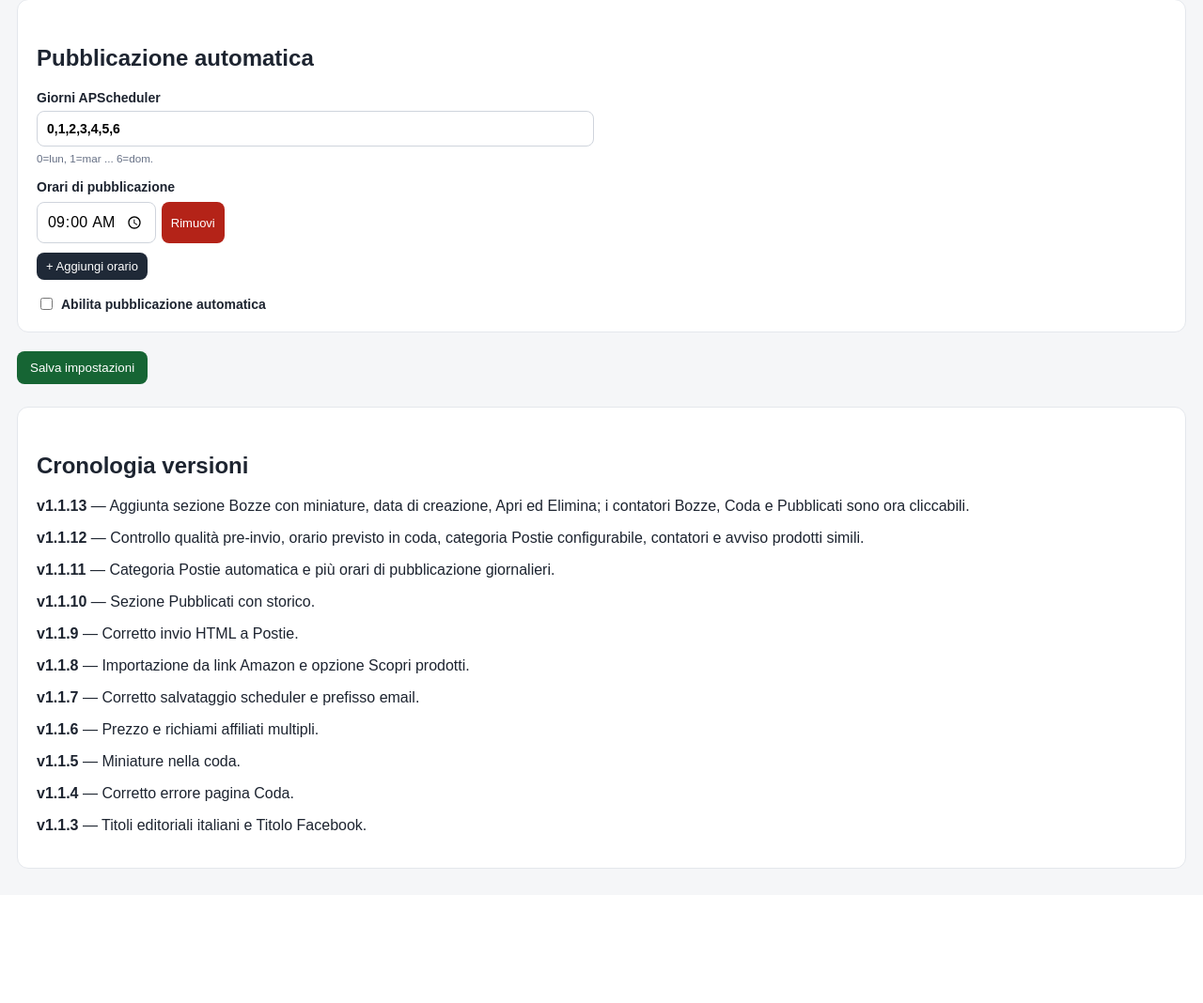
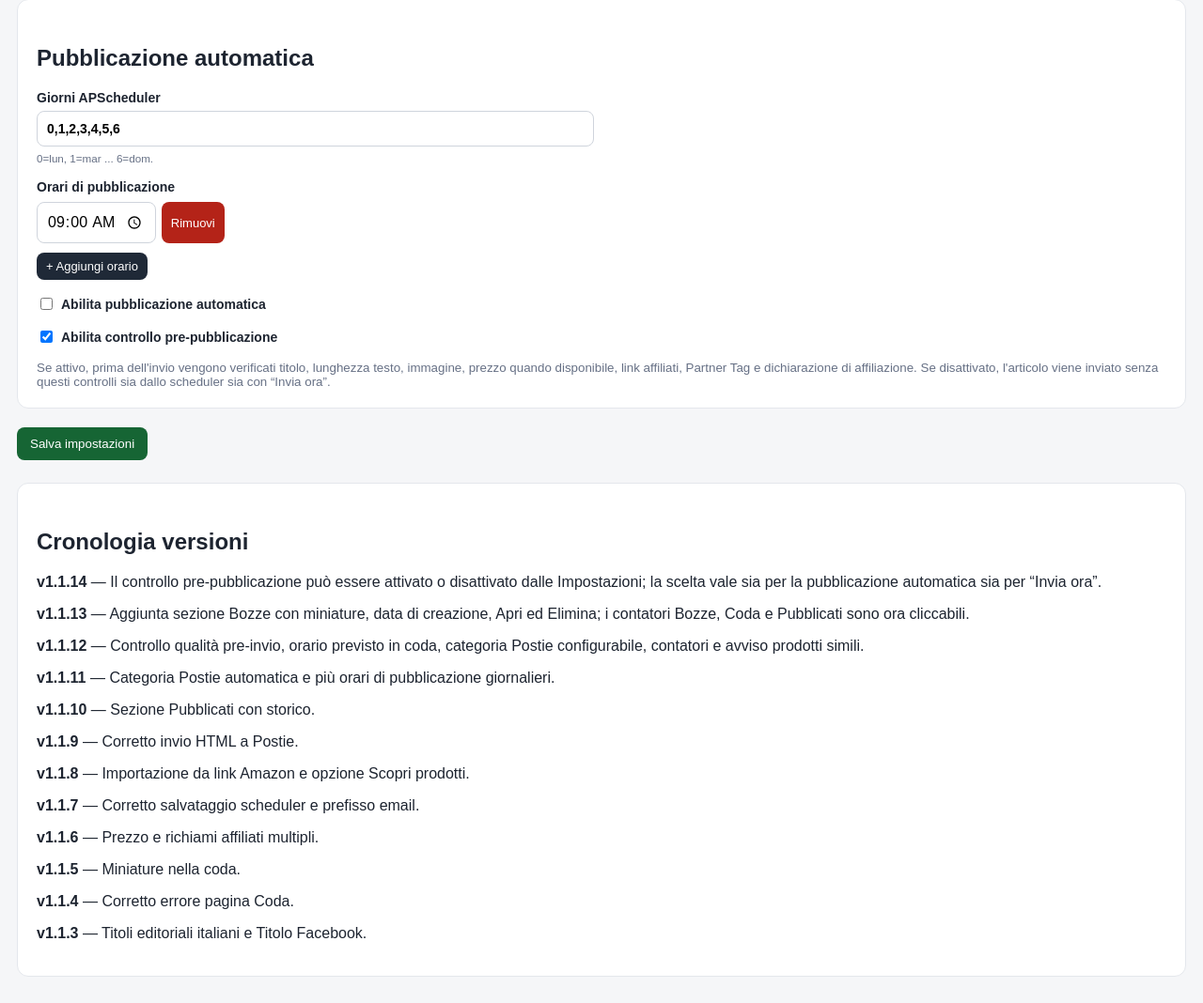
Before and after one commit to Niki206cc/amazonwp, a Flask app: page /settings in a window 1280 px wide. Shown: the part 1573-2641 px from the top of the page at 94% size. Before the commit the page ends 2498 px from the top, so only its background shows below. Run offline with Flask 3, Linux system fonts and the light colour scheme; data comes from the database, SQL or seed files in the repository; data that the repository does not hold is empty.

Commit message:
Add pre-publish check toggle v1.1.14

```diff
--- a/templates/settings.html
+++ b/templates/settings.html
@@ -13,9 +13,10 @@
 <label>Prefisso oggetto<input name="email_subject_prefix" value="{{ settings.email_subject_prefix }}" placeholder="facoltativo"></label><label class="full">Categoria WordPress / Postie<input name="postie_category" value="{{ settings.get('postie_category','Consigli per gli acquisti') }}"><small>Verrà inserita tra parentesi quadre nell'oggetto.</small></label>
 </div></section>
 <section class="panel"><h2>Amazon Creators API</h2><div class="form-grid"><label>Credential ID<input name="amazon_credential_id" value="{{ settings.amazon_credential_id }}"></label><label>Secret<input type="password" name="amazon_secret" value="{{ settings.amazon_secret }}"></label><label>Partner Tag<input name="amazon_partner_tag" value="{{ settings.amazon_partner_tag }}"></label><label>Marketplace<input name="amazon_marketplace" value="{{ settings.amazon_marketplace }}"></label><label class="full">Token URL<input name="amazon_token_url" value="{{ settings.amazon_token_url }}"></label><label class="full">API base URL<input name="amazon_api_base" value="{{ settings.amazon_api_base }}"></label><label class="check full"><input type="checkbox" name="show_discover" value="1" {% if settings.get('show_discover','1')=='1' %}checked{% endif %}> Mostra “Scopri prodotti” nel menu</label></div></section>
-<section class="panel"><h2>Pubblicazione automatica</h2><div class="form-grid"><label>Giorni APScheduler<input name="publish_days" value="{{ settings.publish_days }}"><small>0=lun, 1=mar ... 6=dom.</small></label><div class="full"><label>Orari di pubblicazione</label><input type="hidden" name="publish_time" id="publish_time" value="{{ settings.publish_time or '09:00' }}"><div id="publish-times" style="display:flex;flex-wrap:wrap;gap:10px;margin-top:8px"></div><button type="button" class="btn small" id="add-publish-time" style="margin-top:10px">+ Aggiungi orario</button></div><label class="check full"><input type="checkbox" name="scheduler_enabled" value="1" {% if settings.scheduler_enabled=='1' %}checked{% endif %}> Abilita pubblicazione automatica</label></div></section>
+<section class="panel"><h2>Pubblicazione automatica</h2><div class="form-grid"><label>Giorni APScheduler<input name="publish_days" value="{{ settings.publish_days }}"><small>0=lun, 1=mar ... 6=dom.</small></label><div class="full"><label>Orari di pubblicazione</label><input type="hidden" name="publish_time" id="publish_time" value="{{ settings.publish_time or '09:00' }}"><div id="publish-times" style="display:flex;flex-wrap:wrap;gap:10px;margin-top:8px"></div><button type="button" class="btn small" id="add-publish-time" style="margin-top:10px">+ Aggiungi orario</button></div><label class="check full"><input type="checkbox" name="scheduler_enabled" value="1" {% if settings.scheduler_enabled=='1' %}checked{% endif %}> Abilita pubblicazione automatica</label><label class="check full"><input type="checkbox" name="prepublish_check" value="1" {% if settings.get('prepublish_check','1')=='1' %}checked{% endif %}> Abilita controllo pre-pubblicazione</label><small class="full">Se attivo, prima dell'invio vengono verificati titolo, lunghezza testo, immagine, prezzo quando disponibile, link affiliati, Partner Tag e dichiarazione di affiliazione. Se disattivato, l'articolo viene inviato senza questi controlli sia dallo scheduler sia con “Invia ora”.</small></div></section>
 <button class="btn success" type="submit">Salva impostazioni</button></form>
 <section class="panel" style="margin-top:24px"><h2>Cronologia versioni</h2>
+<p><strong>v1.1.14</strong> — Il controllo pre-pubblicazione può essere attivato o disattivato dalle Impostazioni; la scelta vale sia per la pubblicazione automatica sia per “Invia ora”.</p>
 <p><strong>v1.1.13</strong> — Aggiunta sezione Bozze con miniature, data di creazione, Apri ed Elimina; i contatori Bozze, Coda e Pubblicati sono ora cliccabili.</p>
 <p><strong>v1.1.12</strong> — Controllo qualità pre-invio, orario previsto in coda, categoria Postie configurabile, contatori e avviso prodotti simili.</p>
 <p><strong>v1.1.11</strong> — Categoria Postie automatica e più orari di pubblicazione giornalieri.</p>
```
